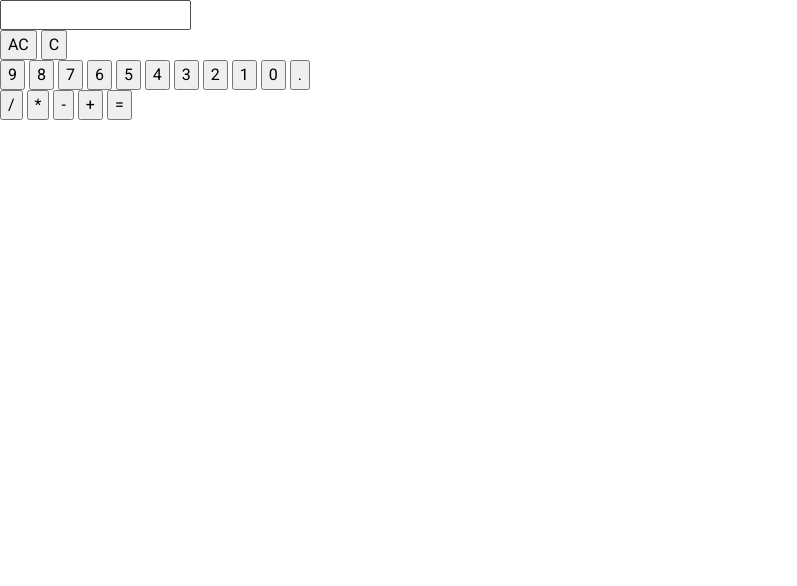
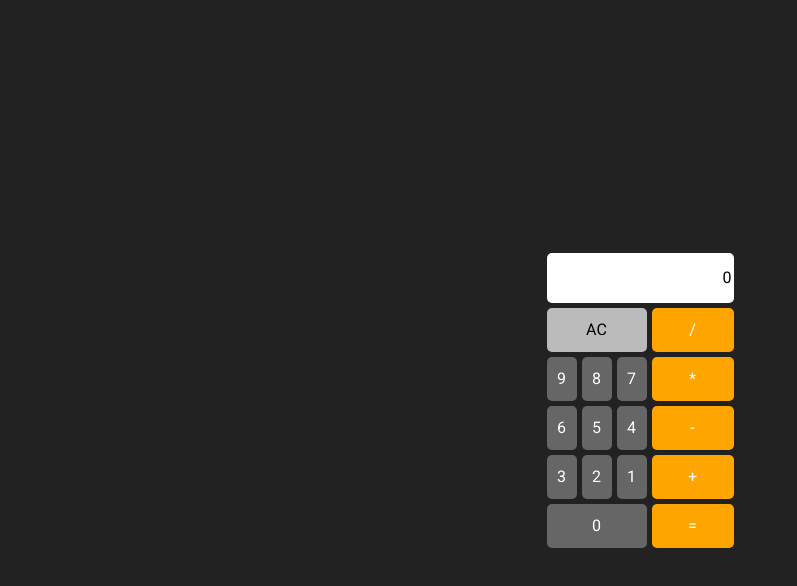
Before and after one commit to Nukeechka/calculator, a plain HTML site: page index.html in a window 1280 px wide. Shown: the whole page, without its empty margins (0-797 px from the left). Drawn offline with Linux system fonts and the light colour scheme.

Commit message:
Finished work on project 'Calculator'

```diff
--- a/index.html
+++ b/index.html
@@ -18,34 +18,41 @@
     <div class="container">
       <div class="wrapper">
         <div class="display">
-          <input type="text" class="display__input" />
+          <input type="text" class="display__input" value="0" />
         </div>
         <div class="interface">
           <div class="interface__edit">
             <div class="edit">
-              <button class="btn btn-clear">AC</button>
-              <button class="btn btn-cancel">C</button>
+              <button onclick="clearDisplay()" class="btn btn-clear">AC</button>
+              <!-- <button class="btn btn-cancel">C</button> -->
             </div>
             <div class="digits">
-              <button class="btn btn-digit">9</button>
-              <button class="btn btn-digit">8</button>
-              <button class="btn btn-digit">7</button>
-              <button class="btn btn-digit">6</button>
-              <button class="btn btn-digit">5</button>
-              <button class="btn btn-digit">4</button>
-              <button class="btn btn-digit">3</button>
-              <button class="btn btn-digit">2</button>
-              <button class="btn btn-digit">1</button>
-              <button class="btn btn-digit">0</button>
-              <button class="btn btn-digit">.</button>
+              <button onclick="inputNumber(9)" class="btn btn-digit">9</button>
+              <button onclick="inputNumber(8)" class="btn btn-digit">8</button>
+              <button onclick="inputNumber(7)" class="btn btn-digit">7</button>
+              <button onclick="inputNumber(6)" class="btn btn-digit">6</button>
+              <button onclick="inputNumber(5)" class="btn btn-digit">5</button>
+              <button onclick="inputNumber(4)" class="btn btn-digit">4</button>
+              <button onclick="inputNumber(3)" class="btn btn-digit">3</button>
+              <button onclick="inputNumber(2)" class="btn btn-digit">2</button>
+              <button onclick="inputNumber(1)" class="btn btn-digit">1</button>
+              <button onclick="inputNumber(0)" class="btn btn-digit">0</button>
             </div>
           </div>
           <div class="operators">
-            <button class="btn btn-operator">/</button>
-            <button class="btn btn-operator">*</button>
-            <button class="btn btn-operator">-</button>
-            <button class="btn btn-operator">+</button>
-            <button class="btn btn-operator">=</button>
+            <button onclick="setOperator('/')" class="btn btn-operator">
+              /
+            </button>
+            <button onclick="setOperator('*')" class="btn btn-operator">
+              *
+            </button>
+            <button onclick="setOperator('-')" class="btn btn-operator">
+              -
+            </button>
+            <button onclick="setOperator('+')" class="btn btn-operator">
+              +
+            </button>
+            <button onclick="calculateResult()" class="btn btn-equal">=</button>
           </div>
         </div>
       </div>
--- a/js/script.js
+++ b/js/script.js
@@ -1,36 +1,90 @@
-const add = (numFirst, numSecond) => {
-  return numFirst + numSecond;
-};
+let firstNumber = null;
+let secondNumber = null;
+let operator = null;
+let displayValue = "0";
 
-const subtract = (numFirst, numSecond) => {
-  return numFirst - numSecond;
-};
+const display = document.querySelector(".display__input");
 
-const multiply = (numFirst, numSecond) => {
-  return numFirst * numSecond;
-};
+function clearDisplay() {
+  firstNumber = null;
+  secondNumber = null;
+  operator = null;
+  displayValue = "0";
+  updateDisplay();
+}
 
-const divide = (numFirst, numSecond) => {
-  return numFirst / numSecond;
-};
+function inputNumber(num) {
+  if (displayValue === "0") {
+    displayValue = String(num);
+  } else {
+    displayValue += String(num);
+  }
+  updateDisplay();
+}
 
-const operate = (numFirst, operator, numSecond) => {
+function setOperator(op) {
+  if (firstNumber === null) {
+    firstNumber = parseFloat(displayValue);
+  } else {
+    secondNumber = parseFloat(displayValue);
+    firstNumber = operate(operator, firstNumber, secondNumber);
+    displayValue = firstNumber.toString();
+  }
+  operator = op;
+  displayValue = "0";
+}
+
+function calculateResult() {
+  if (firstNumber !== null && operator) {
+    secondNumber = parseFloat(displayValue);
+    const result = operate(operator, firstNumber, secondNumber);
+
+    if (typeof result === "string") {
+      displayValue = result;
+    } else {
+      displayValue = result.toString();
+    }
+
+    firstNumber = null;
+    operator = null;
+  }
+  updateDisplay();
+}
+
+function updateDisplay() {
+  display.value = displayValue;
+}
+
+function add(a, b) {
+  return a + b;
+}
+
+function subtract(a, b) {
+  return a - b;
+}
+
+function multiply(a, b) {
+  return a * b;
+}
+
+function divide(a, b) {
+  if (b === 0) {
+    return "Error: Cannot divide by 0";
+  }
+  return a / b;
+}
+
+function operate(operator, a, b) {
   switch (operator) {
     case "+":
-      add(numFirst, numSecond);
-      break;
+      return add(a, b);
     case "-":
-      subtract(numFirst, numSecond);
-      break;
+      return subtract(a, b);
     case "*":
-      multiply(numFirst, numSecond);
-      break;
+      return multiply(a, b);
     case "/":
-      divide(numFirst, numSecond);
-      break;
+      return divide(a, b);
+    default:
+      return null;
   }
-};
-
-let numFirst;
-let numSecond;
-let operator;
+}
--- a/styles/style.css
+++ b/styles/style.css
@@ -1,3 +1,90 @@
 * {
   font-family: "Roboto", sans-serif;
 }
+
+body {
+  background-color: #222;
+}
+
+.container {
+  display: flex;
+  justify-content: center;
+  align-items: center;
+  min-height: 100vh;
+}
+
+.interface {
+  margin-top: 5px;
+  display: flex;
+  gap: 5px;
+}
+
+.interface__edit {
+  display: flex;
+  flex-direction: column;
+  gap: 5px;
+}
+
+.btn {
+  border-radius: 5px;
+  border: none;
+  padding: 10px;
+  cursor: pointer;
+}
+
+.edit {
+  display: flex;
+  gap: 5px;
+}
+
+.edit .btn {
+  background-color: #bbbbbb;
+}
+
+.btn-clear {
+  flex-grow: 1;
+}
+
+.digits {
+  display: flex;
+  flex-wrap: wrap;
+  max-width: 100px;
+  gap: 5px;
+}
+
+.digits .btn {
+  background-color: #666;
+  color: #fff;
+}
+
+.btn-digit {
+  flex-grow: 1;
+}
+
+.operators {
+  display: flex;
+  flex-direction: column;
+  flex-grow: 1;
+  gap: 5px;
+}
+
+.operators .btn {
+  background-color: orange;
+  color: #fff;
+}
+
+.display__input {
+  border-radius: 5px;
+  border: none;
+  height: 50px;
+  text-align: right;
+}
+
+.display__input:focus-visible {
+  outline: none;
+}
+
+.operators .btn.active {
+  background-color: #fff;
+  color: orange;
+}
```
